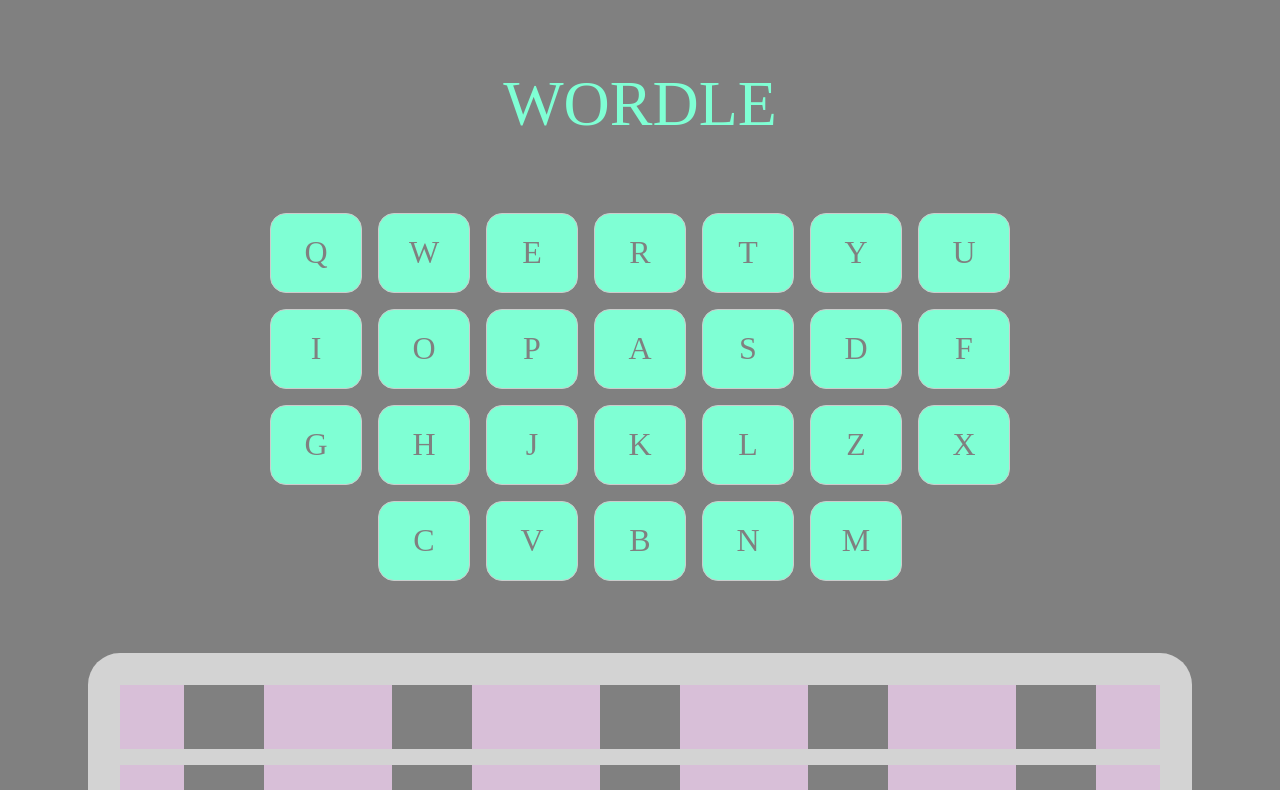
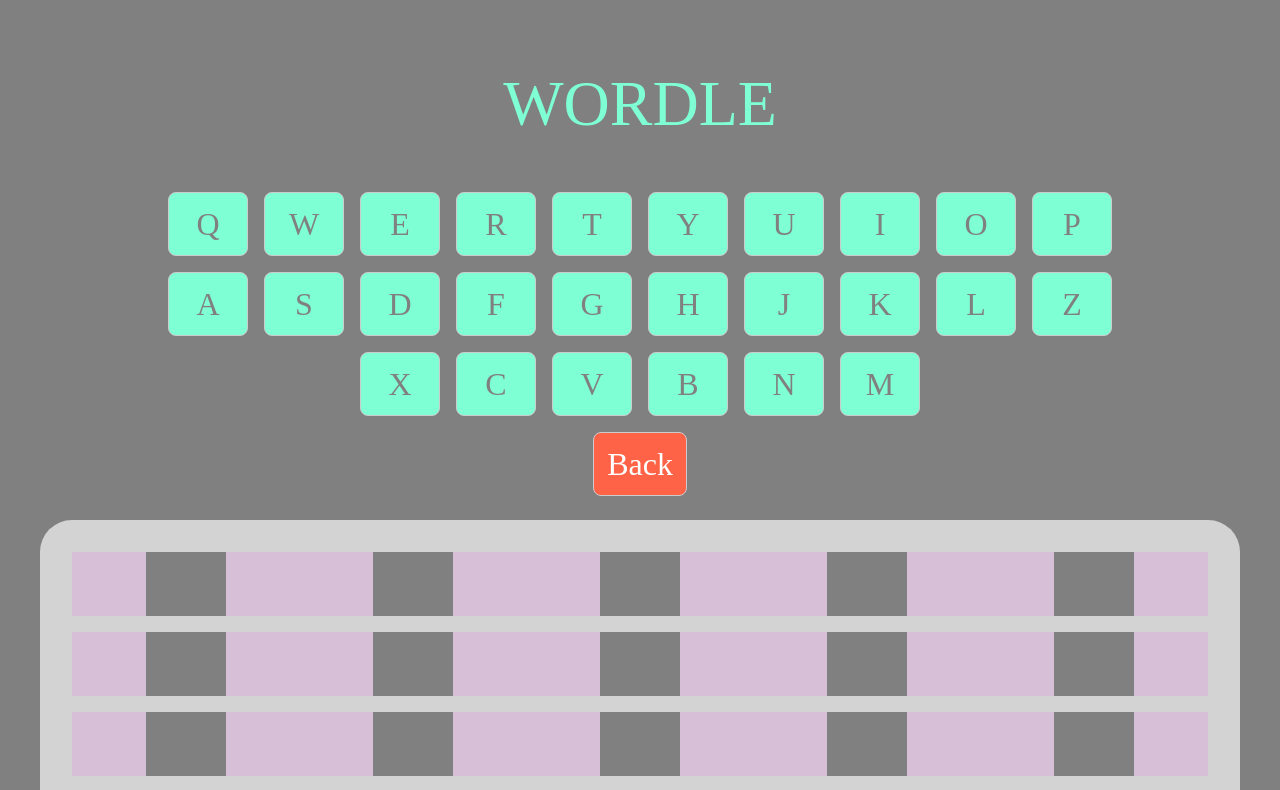
Before and after one commit to vkanicka/vkanicka.github.io, a Svelte app: page / in a window 1280 px wide. Shown: the top 790 px of the page. Built offline with nearby package versions, Linux system fonts and the light colour scheme.

Commit message:
added back button

```diff
--- a/src/App.svelte
+++ b/src/App.svelte
@@ -19,17 +19,49 @@
       letterCount = 0;
     }
   };
+  let key;
+  let keyCode;
+
+  const handleKeydown = (event) => {
+    key = event.key;
+    keyCode = event.keyCode;
+    add(key.toUpperCase());
+  };
+  const undo = () => {
+    console.log("back button clicked");
+    console.log("word", wordCount);
+    console.log("letter", letterCount);
+    console.log(guessBoard[wordCount][letterCount - 1]);
+    console.log(guessBoard);
+    if (letterCount === 0) {
+      letterCount = 4;
+      wordCount--;
+      console.log("letter now", letterCount);
+    } else {
+      letterCount--;
+    }
+
+    guessBoard[wordCount][letterCount] = "";
+    console.log(guessBoard);
+  };
 </script>
+
+<svelte:window on:keydown={handleKeydown} />
 
 <main>
   <h1>WORDLE</h1>
-  <!-- <button type="text">Back</button> -->
   <div class="keyboard">
     {#each ALPHABET as letter}
       {#if guessBoard[0].indexOf(letter) >= 0 || guessBoard[1].indexOf(letter) >= 0 || guessBoard[2].indexOf(letter) >= 0 || guessBoard[3].indexOf(letter) >= 0 || guessBoard[4].indexOf(letter) >= 0}
-        <button class="alphi black" on:click={() => add(letter)}
-          >{letter}</button
-        >
+        {#if wordle.includes(letter)}
+          <button class="alphi aqua" on:click={() => add(letter)}
+            >{letter}</button
+          >
+        {:else}
+          <button class="alphi black" on:click={() => add(letter)}
+            >{letter}</button
+          >
+        {/if}
       {:else}
         <button class="alphi baseline" on:click={() => add(letter)}
           >{letter}</button
@@ -37,6 +69,7 @@
       {/if}
     {/each}
   </div>
+  <button id="backButton" type="text" on:click={undo}>Back</button>
   <!-- <button type="submit">Submit</button> -->
 
   <div class="gridContainer">
@@ -59,24 +92,36 @@
 <style>
   .keyboard {
     display: flex;
-    margin: 4rem;
+    /* margin: 3rem; */
     flex-wrap: wrap;
-    padding: 0rem 10rem;
+    padding: 0rem 4rem;
     justify-content: center;
+    max-width: 1000px;
+    margin: 0 auto;
+  }
+  #backButton {
+    /* width: 5rem;
+    height: 4rem; */
+    border-radius: 0.5rem;
+    margin: 0.5rem;
+    font-size: 2rem;
+    color: white;
+    background: tomato;
+    display: inline-block;
   }
   .alphi {
-    width: 5.75rem;
-    height: 5rem;
-    border-radius: 1rem;
+    width: 5rem;
+    height: 4rem;
+    border-radius: 0.5rem;
     margin: 0.5rem;
     font-size: 2rem;
     color: grey;
   }
   .alphi:hover {
-    background: pink;
+    background: thistle;
   }
   .gridContainer {
-    margin: 4rem;
+    margin: 1rem;
     padding: 2rem;
     border-radius: 2rem;
     background-color: lightgray;
@@ -123,6 +168,14 @@
     background: yellow;
     color: gray;
   }
+  .aqua {
+    color: grey;
+    background: lime;
+  }
+  .baseline {
+    color: grey;
+    background: aquamarine;
+  }
   .black {
     background-color: gray;
     color: lightgray;
```
Also changed, not shown: public/build/bundle.css, public/build/bundle.js, 1 other file (tests, documents, lock files or other folders).
